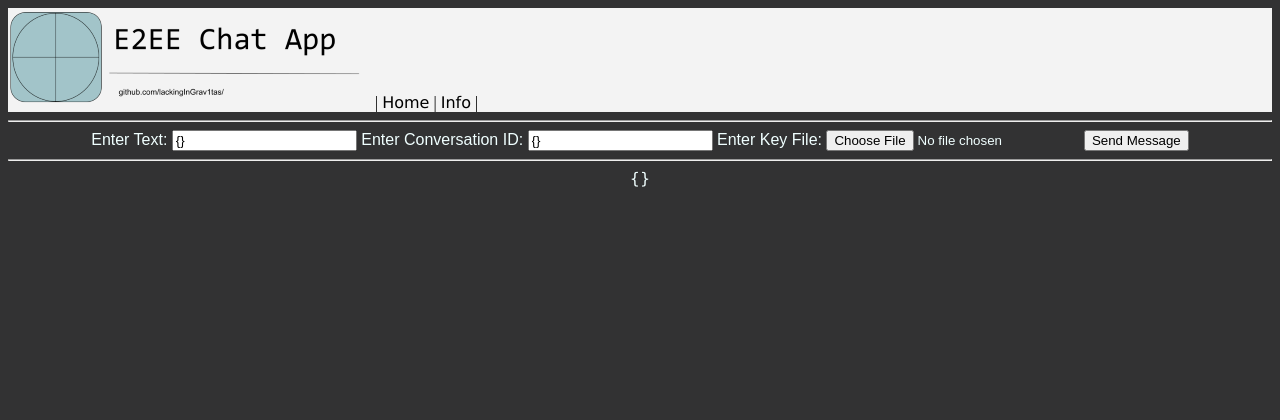
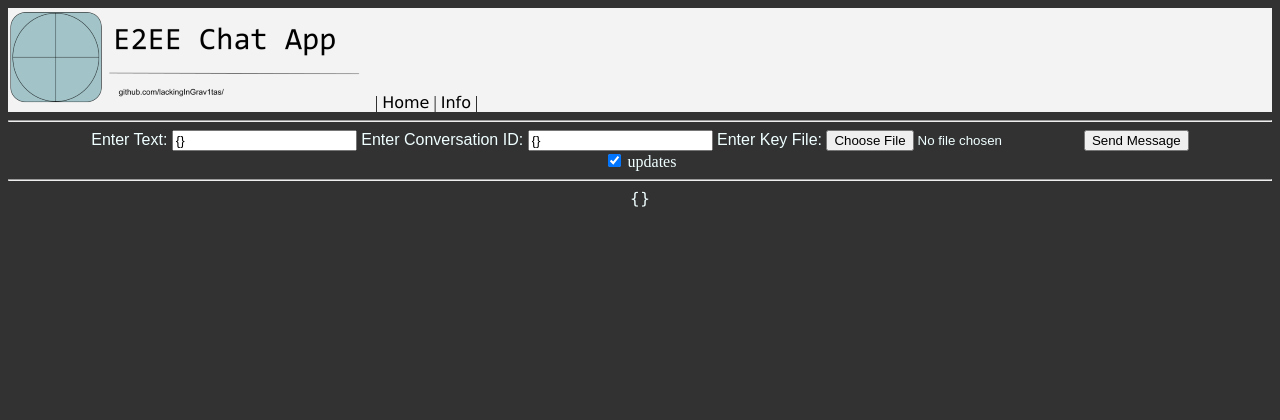
Before and after one commit to LackingInGrav1tas/secure-chatapp, a Flask app: template templates/index.html in a window 1280 px wide. Shown: the top 420 px of the page. Run offline with Flask 2, Linux system fonts and the light colour scheme; the template is opened without the code that fills it, so the values that code supplies are empty.

Commit message:
checkbox

```diff
--- a/app.py
+++ b/app.py
@@ -20,10 +20,9 @@ function update() {
     setInterval(async function() {
         let id = document.getElementById('convo_hash').value
         let r = await fetch('/get_info/' + id);
-        if (r.ok) {
+        if (r.ok && document.getElementById('checkbox').checked == True) {
             let data = await r.json();
             document.getElementById('txt-log').innerHTML = data.log;
-            window.alert('one interval id: ' + id + ' data: ' + data.log);
         }
     }, 30000);
 }"""
--- a/templates/index.html
+++ b/templates/index.html
@@ -35,6 +35,8 @@
 
             <input type="submit" value="Send Message">
         </form>
+        <input id="checkbox" type="checkbox" checked>
+        <label for="checkbox">updates</label>
         <hr>
         <a style="font-family: Verdana, Geneva, Tahoma, sans-serif;" id="txt-log">
             {}
```
